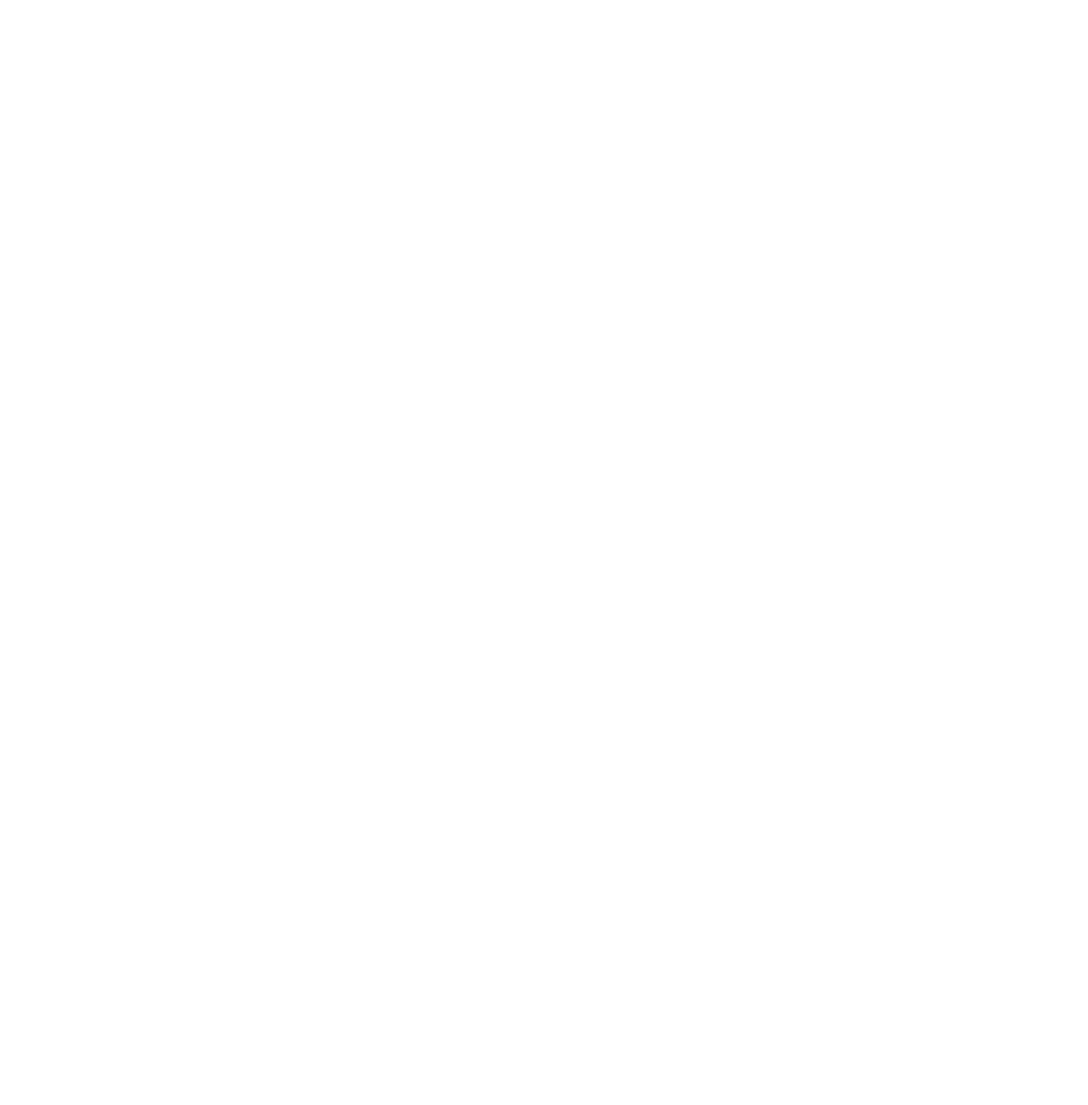
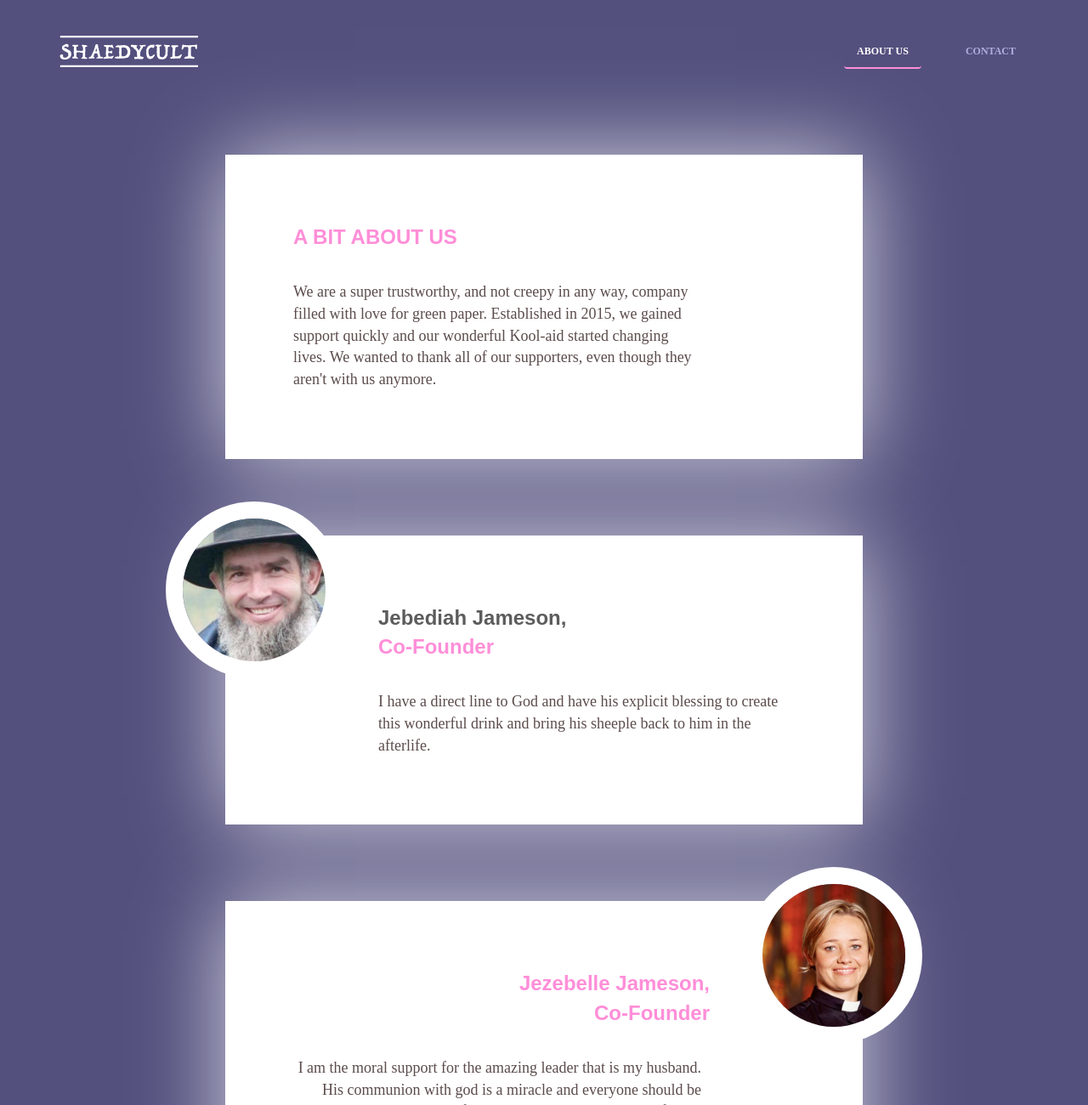
Before and after one commit to kyin42/milestone1, a plain HTML site: page about.html in a window 1280 px wide. Shown: the top 1300 px of the page at 85% size. Before the commit the page ends 800 px from the top, so only its background shows below. Drawn offline with Linux system fonts and the light colour scheme.

Commit message:
about.html content and styles added

```diff
--- a/about.html
+++ b/about.html
@@ -0,0 +1,80 @@
+<!DOCTYPE html>
+<html lang="en">
+
+<head>
+    <meta charset="utf-8">
+    <meta http-equiv="X-UA-Compatible" content="IE=edge">
+    <meta name="viewport" content="width=device-width, initial-scale=1">
+    <title>Milestone1</title>
+    <!-- Bootstrap core CSS -->
+    <link href="bootstrap/css/bootstrap.min.css" rel="stylesheet">
+    <!-- Custom styles for this template -->
+    <link href="css/site.css" rel="stylesheet">
+</head>
+
+<body>
+    <div class="container">
+        <div class="header clearfix">
+            <div class="row">
+                <div class="col-xs-6">
+                    <div class="pull-left"><a href="index.html" ><img src="images/logo.svg" class="logo"></a></div>
+                </div>
+                <div class="col-xs-6">
+                    <ul class="nav nav-pills pull-right">
+                        <li role="presentation" class="active"><a href="about.html">About us</a></li>
+                        <li role="presentation" ><a href="contact.html">Contact</a></li>
+                    </ul>
+                </div>
+            </div>
+        </div>
+        <div class="row">
+            <div class="about-section">
+                <div class="title">A BIT ABOUT US</div>
+                <div class="body">
+                    We are a super trustworthy, and not creepy in any way, company filled with love for green paper. Established in 2015, we gained support quickly and our wonderful Kool-aid started changing lives. We wanted to thank all of our supporters, even though they aren't with us anymore.
+                </div>
+            </div>
+            <div class="about-section leftimg">
+                <img src="images/jeb.jpg">
+                <div class="title">
+                    <div class="name">Jebediah Jameson,</div>
+                    <div class="job-title">Co-Founder</div>
+                </div>
+                <div class="body">I have a direct line to God and have his explicit blessing to create this wonderful drink and bring his sheeple back to him in the afterlife.</div>
+            </div>
+            <div class="about-section rightimg">
+                <img src="images/jez.jpg">
+                <div class="title">
+                    <div class="name">Jezebelle Jameson,</div>
+                    <div class="job-title">Co-Founder</div>
+                </div>
+                <div class="body">I am the moral support for the amazing leader that is my husband. His communion with god is a miracle and everyone should be able to take advantage of his divine greatness. Kool-Aid for the win!</div>
+            </div>
+        </div>
+    </div>
+        <footer class="footer">
+            <div class="container">
+                <div class="row top-row">
+            		<div class="col-sm-6">
+                		<ul class="nav nav-pills pull-left">
+                            <li><a href="about.html">Home</a></li>
+                            <li><a href="about.html">About us</a></li>
+                            <li><a href="contact.html">Contact</a></li>
+                        </ul>
+            		</div>
+                    <div class="col-sm-6 social">
+                        <img src="images/twitter.svg">
+                        <img src="images/facebook.svg">
+                        <img src="images/instagram.svg">
+                    </div>
+                </div>
+                <div class="clearfix"></div>
+                <div class="row bottom-row">
+                    &copy; 2016 Company, Inc.
+                </div>
+            </div>
+        </footer>
+    <!-- /container -->
+</body>
+
+</html>
--- a/css/site.css
+++ b/css/site.css
@@ -26,9 +26,10 @@ body {
 	background-color: #53507E;
 }
 
-.header .nav .active{
+.header .nav .active a{
 	color: white;
 	border-bottom: 2px solid #FF8ED8;
+	background-color: #53507E;
 }
 
 .main-left img{
@@ -111,3 +112,62 @@ footer .bottom-row{
 .nav li a{
 	text-transform: uppercase;
 }
+
+.about-section {
+	width: 750px;
+	padding: 80px;
+	margin: 0 auto 90px;
+	background-color: white;
+	box-shadow: 0 0 100px rgba(255,255,255,.75);
+}
+.about-section .title{
+	font-family: 'Raleway', sans-serif;
+	font-weight: 800;
+	font-size: 24px;
+	color: #FF8ED8;
+	margin-bottom: 35px;
+}
+.about-section .body{
+	font-family: 'Roboto Slab', serif;
+	font-weight: 400;
+	font-size: 18px;
+	color: #5C4C4C;
+	max-width: 480px;
+}
+
+.about-section.leftimg{
+	padding: 80px 80px 80px 180px;
+	position: relative;
+}
+.about-section img{
+	width: 208px;
+	position: absolute;
+	top: -40px;
+	border: 20px solid white;
+	border-radius: 50%;
+}
+
+.about-section.leftimg img{
+	left: -70px;
+}
+.about-section.leftimg .title{
+	font-size: 24px;
+	margin-bottom: 35px;
+}
+.about-section.leftimg .title .name{
+	color: #5C5C5C;
+}
+
+.about-section.rightimg{
+	padding: 80px 180px 80px 80px;
+	position: relative;
+}
+.about-section.rightimg img{
+	right: -70px;
+}
+.about-section.rightimg .title{
+	text-align: right;
+}
+.about-section.rightimg .body{
+	text-align: right;
+}
```
Also changed, not shown: index.html (+2 -2 lines).
